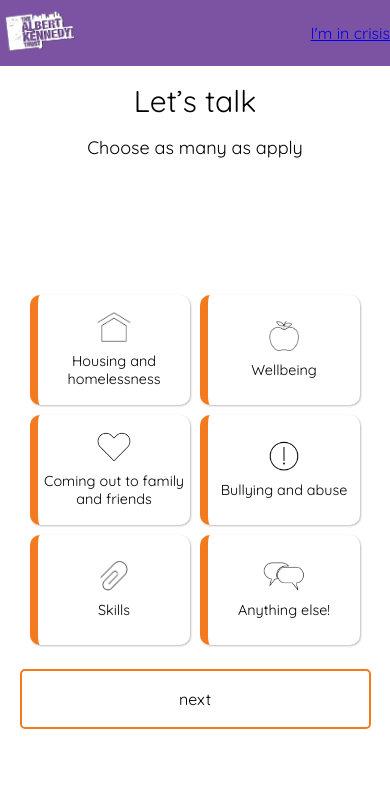
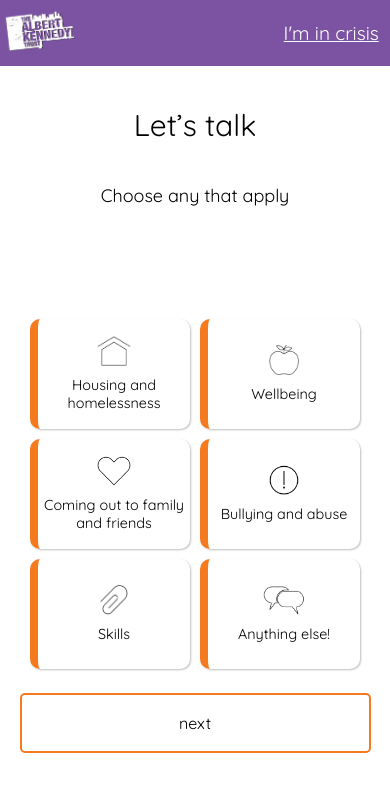
Before and after one commit to fac-12/Albert-Kennedy, a React (Create React App) app in the folder client/: page /topics in a window 390 px wide. Shown: the top 792 px of the page. Built offline with nearby package versions, Linux system fonts and the light colour scheme; no server answers.

Commit message:
responsive design and link edit

```diff
--- a/client/src/assets/styles.css
+++ b/client/src/assets/styles.css
@@ -1,6 +1,6 @@
 * {
-  font-family: "Quicksand", sans-serif;
-  box-sizing: border-box;
+	font-family: "Quicksand", sans-serif;
+	box-sizing: border-box;
 }
 
 .root {
--- a/client/src/components/Header.js
+++ b/client/src/components/Header.js
@@ -26,6 +26,7 @@ const Heading = styled.h2`
 	text-align: center;
 	width: 90%;
 	margin: 1rem auto;
+	padding: 1.5rem;
 `;
 
 const Text = styled.p`
@@ -41,6 +42,15 @@ const Wrapper = styled.div`
 	margin-bottom: 1em;
 	width: 100vw;
 `;
+
+const P = styled.p`
+	padding: 0.2rem;
+	margin: 0.5rem;
+	color: white;
+	font-size: 1.2rem;
+	text-decoration: underline;
+`;
+
 class Header extends Component {
 	render() {
 		return (
@@ -51,10 +61,12 @@ class Header extends Component {
 					</Link>
 					{this.props.logout ? (
 						<Link to="/" onClick={this.logout.bind(this)}>
-							Log out
+							<P>Log out</P>
 						</Link>
 					) : (
-						<Link to="/crisis">I'm in crisis</Link>
+						<Link to="/crisis">
+							<P>I'm in crisis</P>
+						</Link>
 					)}
 				</NavBar>
 				<Heading>{this.props.heading}</Heading>
--- a/client/src/components/auth/Register.js
+++ b/client/src/components/auth/Register.js
@@ -19,6 +19,9 @@ const Input = styled.input`
 	border-top: none;
 	border-left: none;
 	border-right: none;
+	::placeholder {
+		color: black;
+	}
 
 	&:focus {
 		-webkit-appearance: none;
@@ -37,15 +40,20 @@ const Error = styled.p`
 const Register = styled.p`
 	width: 100vw;
 	text-align: center;
+	margin-top: 0;
 `;
 
 class RegisterForm extends Component {
 	render() {
 		const { handleSubmit } = this.props;
-    const text = `Your personal details will be kept private and will not be shared with your mentor.`;
+		const text = `Your contact details will be kept private and will not be shared with your mentor.`;
 		return (
 			<div className="container__div">
 				<Header heading="Please fill in your details" text={text} />
+				<Register>
+					Returning user? <Link to="/signin">Log in</Link>
+				</Register>
+
 				<form onSubmit={handleSubmit(this.handleFormSubmit.bind(this))}>
 					<Field
 						name="name"
@@ -106,10 +114,6 @@ class RegisterForm extends Component {
 					<p>{this.renderAlert()}</p>
 					<SubmitButton text="next" />
 				</form>
-
-        <Register>
-          Returning user? <Link to="/signin">Log in</Link>
-        </Register>
 			</div>
 		);
 	}
@@ -118,7 +122,11 @@ class RegisterForm extends Component {
 		const { meta: { touched, error } } = field;
 		return (
 			<FormElement>
-        <Input {...field.input} type={field.type} placeholder={field.placeholder}/>
+				<Input
+					{...field.input}
+					type={field.type}
+					placeholder={field.placeholder}
+				/>
 				<Error>{touched ? error : ""}</Error>
 			</FormElement>
 		);
@@ -139,7 +147,6 @@ class RegisterForm extends Component {
 	}
 }
 
-
 const mapStateToProps = state => ({
 	error: state.error,
 	newApt: state.newApt
@@ -159,8 +166,6 @@ const validate = values => {
 	return errors;
 };
 
-
-
 export default reduxForm({
 	validate,
 	form: "RegisterForm"
--- a/client/src/components/profile/Profile.js
+++ b/client/src/components/profile/Profile.js
@@ -7,8 +7,6 @@ import LinkButton from "../LinkButton";
 import styled from "styled-components";
 
 const Card = styled.div`
-	width: 90vw;
-	height: 25vh;
 	border-radius: 10px;
 	box-shadow: 1px 1px 2px rgba(0, 0, 0, 0.25);
 	margin: 10px;
@@ -16,21 +14,26 @@ const Card = styled.div`
 	display: flex;
 	align-items: center;
 	justify-content: space-around;
+	@media (min-width: 600px) {
+		width: 50vw;
+		margin-left: auto;
+		margin-right: auto;
+	}
 `;
 
 const Img = styled.img`
+	max-height: 30vh;
+	max-width: 20vw;
 	height: auto;
-	width: 25vw;
-	padding: 5px;
 `;
 
 const Button = styled.button`
-	height: 4vh;
+	margin-bottom: 1rem;
+	padding: 1rem;
 	border: solid 0.1em #f47a20;
 	background-color: white;
 	border-radius: 0.3rem;
 `;
-
 class Profile extends Component {
 	render() {
 		console.log(this.props.apts);
--- a/client/src/components/schedule/Topic.js
+++ b/client/src/components/schedule/Topic.js
@@ -66,7 +66,7 @@ class TopicForm extends Component {
 		const { handleSubmit } = this.props;
 		return (
 			<div className="container__div">
-        <Header heading="Let’s talk" text="Choose as many as apply" />
+				<Header heading="Let’s talk" text="Choose any that apply" />
 				<form onSubmit={handleSubmit(this.onSubmit.bind(this))}>
 					<FlexWrapper>
 						<Field
@@ -120,7 +120,9 @@ class TopicForm extends Component {
 				<Input id={field.name} type="checkbox" {...field.input} />
 				<Label>{field.label}</Label>
 			</Card>,
-      <Error className="error" key={2}>{submitFailed ? error : ""}</Error>
+			<Error className="error" key={2}>
+				{submitFailed ? error : ""}
+			</Error>
 		];
 	};
 
```
Also changed, not shown: client/src/components/LinkButton.js (indentation only). Lines whose indentation alone changed are shown as unchanged.
